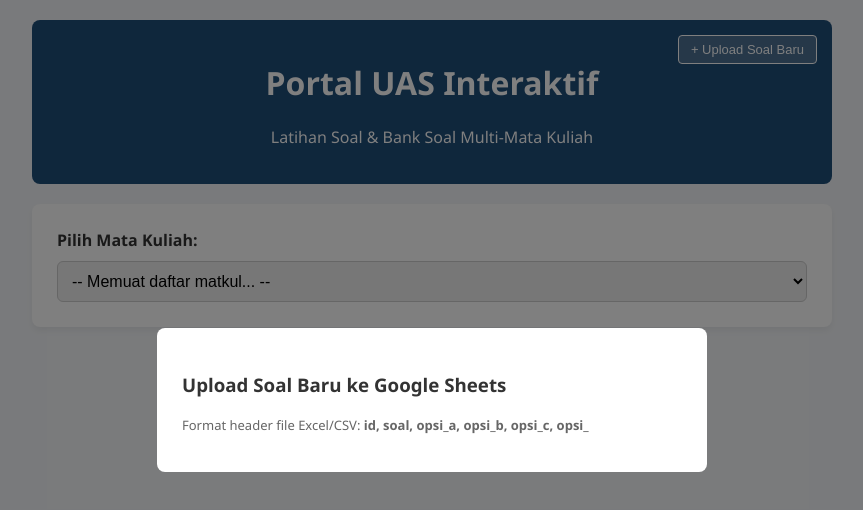
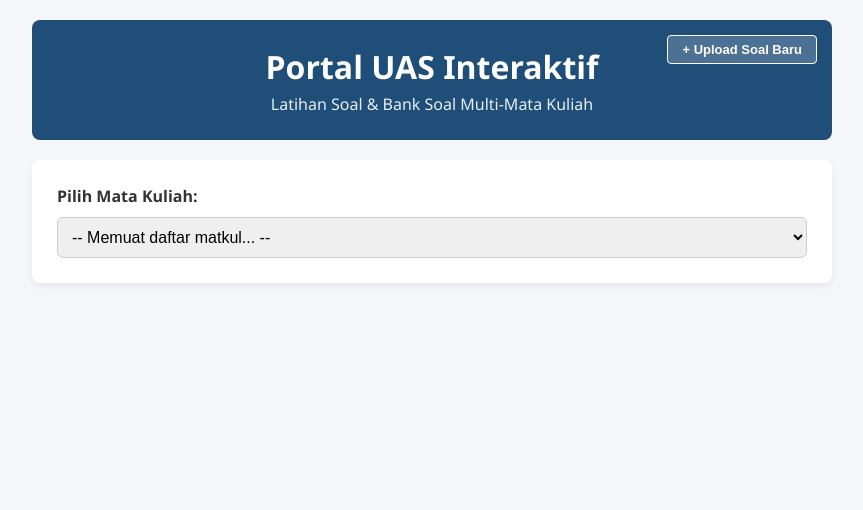
Before and after one commit to digitalinumkmm/SiapUAS, a plain HTML site: page index.html in a window 1280 px wide. Shown: the whole page, without its empty margins (208-1071 px from the left). Drawn offline with Linux system fonts and the light colour scheme.

Commit message:
Update index.html

```diff
--- a/index.html
+++ b/index.html
@@ -4,7 +4,7 @@
   <meta charset="UTF-8">
   <meta name="viewport" content="width=device-width, initial-scale=1.0">
   <title>Latihan Soal UAS - Multi Matkul & Uploader</title>
-  <!-- Library XLSX untuk membaca file Excel (.xlsx / .csv) langsung di browser -->
+  <!-- Library XLSX untuk membaca file Excel -->
   <script src="https://cdn.jsdelivr.net/npm/xlsx@0.18.5/dist/xlsx.full.min.js"></script>
   <style>
     :root {
@@ -29,7 +29,7 @@
     header {
       background-color: var(--primary);
       color: white;
-      padding: 20px;
+      padding: 25px 20px;
       border-radius: 8px;
       text-align: center;
       margin-bottom: 20px;
@@ -42,12 +42,13 @@
       background: rgba(255, 255, 255, 0.2);
       color: white;
       border: 1px solid white;
-      padding: 6px 12px;
+      padding: 6px 14px;
       border-radius: 4px;
       cursor: pointer;
       font-size: 13px;
+      font-weight: bold;
     }
-    .admin-btn:hover { background: rgba(255, 255, 255, 0.3); }
+    .admin-btn:hover { background: rgba(255, 255, 255, 0.35); }
     .card {
       background: var(--card);
       padding: 25px;
@@ -62,13 +63,14 @@
       border-radius: 6px;
       border: 1px solid #ccc;
       margin-top: 10px;
+      box-sizing: border-box;
     }
     .btn {
       background-color: var(--primary);
       color: white;
       border: none;
       padding: 10px 20px;
-      font-size: 16px;
+      font-size: 15px;
       border-radius: 5px;
       cursor: pointer;
       margin-top: 15px;
@@ -104,16 +106,17 @@
       width: 0%;
       transition: width 0.3s;
     }
-    .hidden { display: none; }
-    /* Modal Styling */
+    .hidden { display: none !important; }
+
+    /* Perbaikan Modal Styling */
     .modal {
       position: fixed;
       top: 0; left: 0; width: 100%; height: 100%;
-      background: rgba(0,0,0,0.5);
+      background: rgba(0,0,0,0.6);
       display: flex;
       align-items: center;
       justify-content: center;
-      z-index: 999;
+      z-index: 9999;
     }
     .modal-content {
       background: white;
@@ -121,10 +124,11 @@
       border-radius: 8px;
       max-width: 500px;
       width: 90%;
+      box-shadow: 0 5px 15px rgba(0,0,0,0.3);
     }
     .form-group { margin-bottom: 15px; }
     .form-group label { display: block; font-weight: bold; margin-bottom: 5px; }
-    .form-group input { width: 100%; padding: 8px; box-sizing: border-box; }
+    .form-group input { width: 100%; padding: 10px; box-sizing: border-box; border: 1px solid #ccc; border-radius: 4px; }
   </style>
 </head>
 <body>
@@ -132,8 +136,8 @@
 <div class="container">
   <header>
     <button class="admin-btn" onclick="toggleModal(true)">+ Upload Soal Baru</button>
-    <h1>Portal UAS Interaktif</h1>
-    <p>Latihan Soal & Bank Soal Multi-Mata Kuliah</p>
+    <h1 style="margin: 0 0 5px 0;">Portal UAS Interaktif</h1>
+    <p style="margin: 0; opacity: 0.9;">Latihan Soal & Bank Soal Multi-Mata Kuliah</p>
   </header>
 
   <!-- Pilihan Mata Kuliah -->
@@ -170,8 +174,11 @@
   </div>
 </div>
 
-<!-- Modal Upload Soal Baru (Admin Panel) -->
+<!-- Modal Upload Soal Baru (Ditutup secara default) -->
 <div id="upload-modal" class="modal hidden">
   <div class="modal-content">
-    <h3>Upload Soal Baru ke Google Sheets</h3>
-    <p style="font-size: 13px; color: #666;">Format header file Excel/CSV: <b>id, soal, opsi_a, opsi_b, opsi_c, opsi_
+    <h3 style="margin-top: 0;">Upload Soal Baru ke Google Sheets</h3>
+    <p style="font-size: 13px; color: #666;">Format header file Excel/CSV: <b>id, soal, opsi_a, opsi_b, opsi_c, opsi_d, jawaban</b></p>
+
+    <div class="form-group">
+      <label>Nama Mata Kul
```
